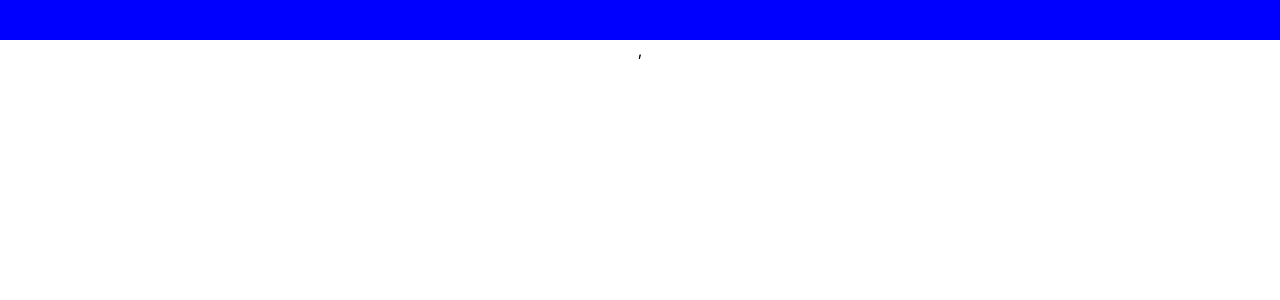
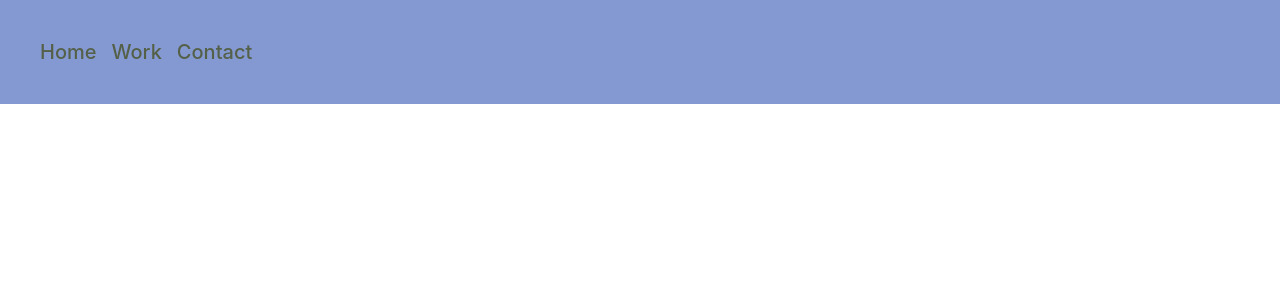
Before and after one commit to mattbimpson/portfolio, a React (Create React App) app: page / in a window 1280 px wide. Shown: the top 300 px of the page. Built offline with nearby package versions, Linux system fonts and the light colour scheme.

Commit message:
install sass, remove styled-components

```diff
--- a/package.json
+++ b/package.json
@@ -12,14 +12,15 @@
     "@types/react": "^16.9.56",
     "@types/react-dom": "^16.9.9",
     "@types/react-router-dom": "^5.1.6",
-    "@types/styled-components": "^5.1.4",
     "react": "^17.0.1",
     "react-dom": "^17.0.1",
     "react-router-dom": "^5.2.0",
     "react-scripts": "4.0.0",
-    "styled-components": "^5.2.1",
     "typescript": "^4.0.5",
     "web-vitals": "^0.2.4"
+  },
+  "devDependencies": {
+    "sass": "^1.29.0"
   },
   "scripts": {
     "start": "react-scripts start",
--- a/src/App.css
+++ b/src/App.css
@@ -1,5 +1,4 @@
 .App {
-  text-align: center;
   height: 800px;
 }
 
--- a/src/App.tsx
+++ b/src/App.tsx
@@ -11,7 +11,7 @@ function App() {
       <Header></Header>
       <BrowserRouter>
         <HomePage />
-      </BrowserRouter>,
+      </BrowserRouter>
     </div>
   );
 }
--- a/src/components/HeaderComponent.tsx
+++ b/src/components/HeaderComponent.tsx
@@ -1,12 +1,23 @@
 import React, { useState } from 'react';
-import { Container } from './HeaderComponentStyles';
+
+import './Styles.scss';
 
 const Header: React.FC<any> = () => {
   return (
     <>
-      <Container>
-
-      </Container>
+      <div className="container">
+        <div className="nav">
+          <a href="/home">
+            Home
+          </a>
+          <a href="/work">
+            Work
+          </a>
+          <a href="/contact">
+            Contact
+          </a>
+        </div>
+      </div>
     </>
   )
 }
--- a/src/components/HeaderComponentStyles.ts
+++ /dev/null
@@ -1,9 +0,0 @@
-import styled from 'styled-components';
-
-export const Container: any = styled.div`
-  width: 100%;
-  position: sticky;
-  top: 0;
-  padding: 20px;
-  background-color: blue;
-`;
--- /dev/null
+++ b/src/components/Styles.scss
@@ -0,0 +1,22 @@
+@import "src/shared/styles/colors.scss";
+
+.container {
+  width: 100%;
+  position: sticky;
+  top: 0;
+  padding: 20px;
+  background-color: #8499d2;
+
+  .nav {
+    display: inline-flex;
+    padding: 20px;
+
+    a {
+      color: $dark-gray;
+      text-decoration: none;
+      margin-right: 15px;
+      font-weight: 500;
+      font-size: 20px;
+    }
+  }
+}
--- /dev/null
+++ b/src/shared/styles/colors.scss
@@ -0,0 +1,5 @@
+$dark-gray: #556049;
+$light-gray: #7f8971;
+$purple: #b7a8dc;
+$lilac: #858ad1;
+$light-blue: #8499d2;
```
Also changed, not shown: 2 other files (tests, documents, lock files or other folders).
